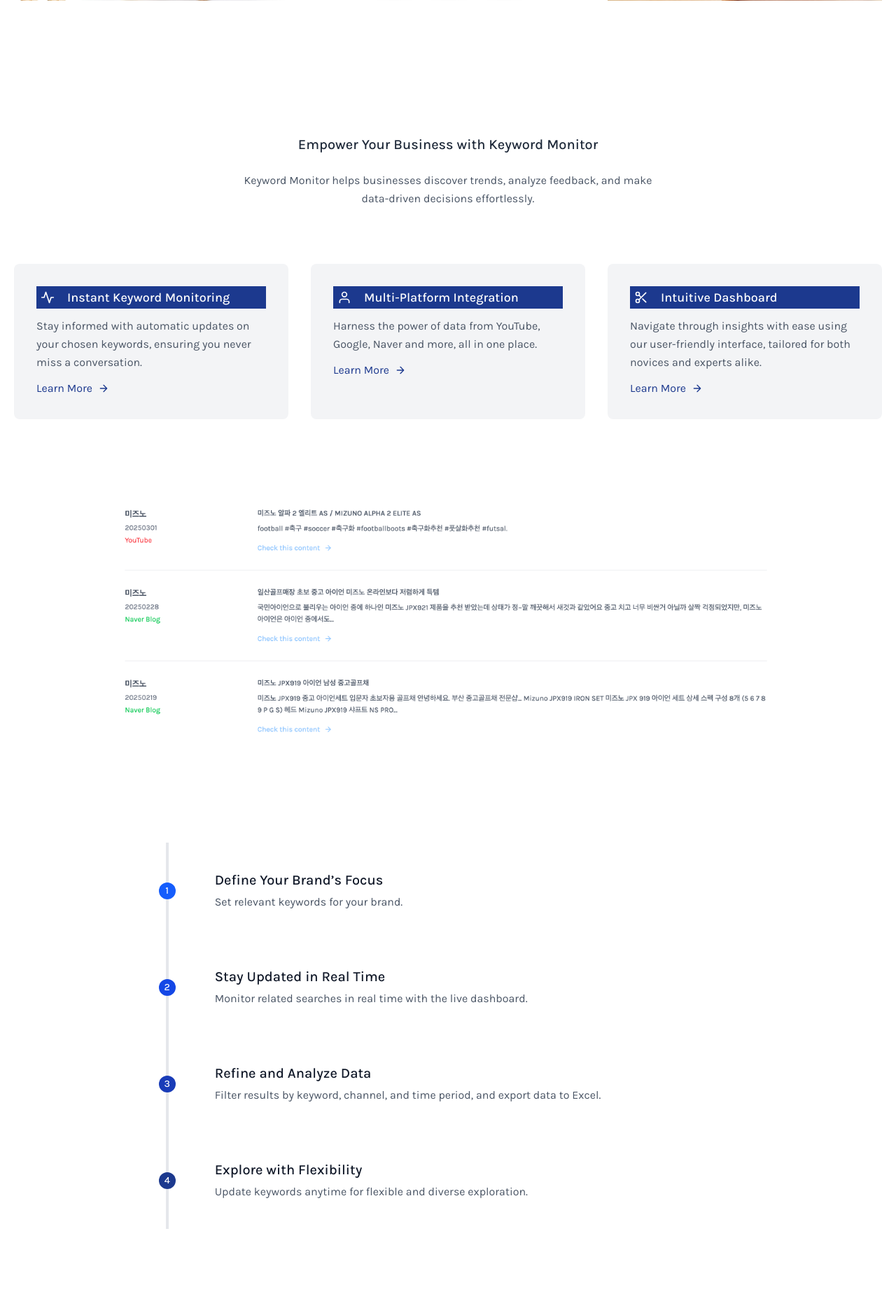
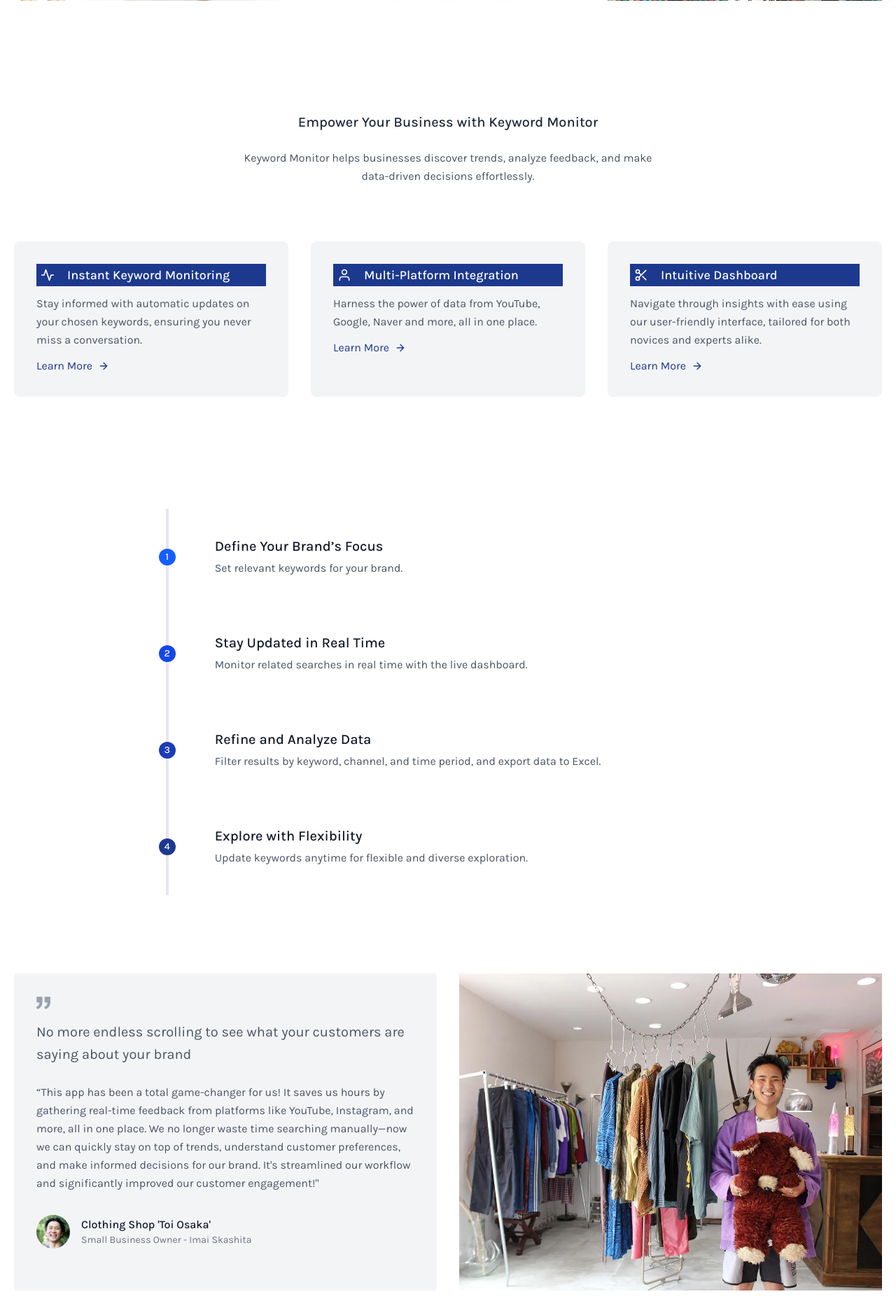
Before and after one commit to Rlohaustralia/keyword-monitor, a Django app: template templates/index.html in a window 1280 px wide. Shown: the part 1300-3159 px from the top of the page at 70% size. Run offline with Django 4.2, Linux system fonts and the light colour scheme; the template is opened without the code that fills it, so the values that code supplies are empty; some web fonts are replaced.

Commit message:
Updated UI/UX

```diff
--- a/templates/index.html
+++ b/templates/index.html
@@ -16,18 +16,8 @@
           <img alt="gallery" class="absolute inset-0 w-full h-full object-cover object-center" src="{% static 'assets/images/sub1.webp' %}">
           <div class="px-8 py-10 relative z-10 w-full border-4 border-gray-200 bg-white opacity-0 hover:opacity-100">
             <h2 class="tracking-widest text-sm title-font font-medium text-indigo-500 mb-1">🛒</h2>
-            <h1 class="title-font text-lg font-medium text-gray-900 mb-3">Clothing</h1>
-            <p class="leading-relaxed">Photo booth fam kinfolk cold-pressed sriracha leggings jianbing microdosing tousled waistcoat.</p>
-          </div>
-        </div>
-      </div>
-      <div class="lg:w-1/3 sm:w-1/2 p-4">
-        <div class="flex relative">
-          <img alt="gallery" class="absolute inset-0 w-full h-full object-cover object-center" src="{% static 'assets/images/sub3.avif' %}">
-          <div class="px-8 py-10 relative z-10 w-full border-4 border-gray-200 bg-white opacity-0 hover:opacity-100">
-            <h2 class="tracking-widest text-sm title-font font-medium text-indigo-500 mb-1">🛒</h2>
             <h1 class="title-font text-lg font-medium text-gray-900 mb-3">Fashion</h1>
-            <p class="leading-relaxed">Photo booth fam kinfolk cold-pressed sriracha leggings jianbing microdosing tousled waistcoat.</p>
+            <p class="leading-relaxed"># Uniqlo, HeatTec, Levi's 501, Adidas, UltraBoost, The North Face, Nuptse down jackets, Supreme, Box logo hoodies.</p>
           </div>
         </div>
       </div>
@@ -41,6 +31,17 @@
           </div>
         </div>
       </div>
+      <div class="lg:w-1/3 sm:w-1/2 p-4">
+        <div class="flex relative">
+          <img alt="gallery" class="absolute inset-0 w-full h-full object-cover object-center" src="{% static 'assets/images/sub11.jpg' %}">
+          <div class="px-8 py-10 relative z-10 w-full border-4 border-gray-200 bg-white opacity-0 hover:opacity-100">
+            <h2 class="tracking-widest text-sm title-font font-medium text-indigo-500 mb-1">🛒</h2>
+            <h1 class="title-font text-lg font-medium text-gray-900 mb-3">Food and Beverage</h1>
+            <p class="leading-relaxed">Photo booth fam kinfolk cold-pressed sriracha leggings jianbing microdosing tousled waistcoat.</p>
+          </div>
+        </div>
+      </div>
+
       <div class="lg:w-1/3 sm:w-1/2 p-4">
         <div class="flex relative">
           <img alt="gallery" class="absolute inset-0 w-full h-full object-cover object-center" src="{% static 'assets/images/sub10.jpg' %}">
@@ -63,10 +64,10 @@
       </div>
       <div class="lg:w-1/3 sm:w-1/2 p-4">
         <div class="flex relative">
-          <img alt="gallery" class="absolute inset-0 w-full h-full object-cover object-center" src="{% static 'assets/images/sub11.jpg' %}">
+          <img alt="gallery" class="absolute inset-0 w-full h-full object-cover object-center" src="{% static 'assets/images/sub15.jpg' %}">
           <div class="px-8 py-10 relative z-10 w-full border-4 border-gray-200 bg-white opacity-0 hover:opacity-100">
             <h2 class="tracking-widest text-sm title-font font-medium text-indigo-500 mb-1">🛒</h2>
-            <h1 class="title-font text-lg font-medium text-gray-900 mb-3">Food and Beverage</h1>
+            <h1 class="title-font text-lg font-medium text-gray-900 mb-3">Place</h1>
             <p class="leading-relaxed">Photo booth fam kinfolk cold-pressed sriracha leggings jianbing microdosing tousled waistcoat.</p>
           </div>
         </div>
@@ -77,8 +78,10 @@
 
 
 
+
+
 <section class="text-gray-600 body-font">
-  <div class="container px-5 py-24 mx-auto">
+  <div class="container px-5 py-16 mx-auto">
     <div class="flex flex-col text-center w-full mb-20">
       <h1 class="sm:text-xl font-medium title-font text-gray-800">Empower Your Business with Keyword Monitor</h1>
       </br>
@@ -153,8 +156,9 @@
 </section>
 
 
+
+
 <section class="text-gray-600 body-font">
-  <img class="xl:w-3/4 lg:w-1/3 md:w-1/2 w-2/3 block mx-auto mb-10 object-cover object-center rounded" alt="customers" src="{% static 'assets/images/sub13.png' %}">
   <div class="container px-5 py-24 mx-auto flex flex-wrap">
     <div class="flex relative pt-10 pb-20 sm:items-center md:w-2/3 mx-auto">
       <div class="h-full w-6 absolute inset-0 flex items-center justify-center">
@@ -206,4 +210,59 @@
     </div>
   </div>
 </section>
+
+
+
+
+<section class="text-gray-600 body-font">
+  <div class="container px-5 py-4 mx-auto">
+    <div class="flex flex-wrap -m-4">
+      <div class="p-4 md:w-1/2 w-full">
+        <div class="h-full bg-gray-100 p-8 rounded">
+          <svg xmlns="http://www.w3.org/2000/svg" fill="currentColor" class="block w-5 h-5 text-gray-400 mb-4" viewBox="0 0 975.036 975.036">
+            <path d="M925.036 57.197h-304c-27.6 0-50 22.4-50 50v304c0 27.601 22.4 50 50 50h145.5c-1.9 79.601-20.4 143.3-55.4 191.2-27.6 37.8-69.399 69.1-125.3 93.8-25.7 11.3-36.8 41.7-24.8 67.101l36 76c11.6 24.399 40.3 35.1 65.1 24.399 66.2-28.6 122.101-64.8 167.7-108.8 55.601-53.7 93.7-114.3 114.3-181.9 20.601-67.6 30.9-159.8 30.9-276.8v-239c0-27.599-22.401-50-50-50zM106.036 913.497c65.4-28.5 121-64.699 166.9-108.6 56.1-53.7 94.4-114.1 115-181.2 20.6-67.1 30.899-159.6 30.899-277.5v-239c0-27.6-22.399-50-50-50h-304c-27.6 0-50 22.4-50 50v304c0 27.601 22.4 50 50 50h145.5c-1.9 79.601-20.4 143.3-55.4 191.2-27.6 37.8-69.4 69.1-125.3 93.8-25.7 11.3-36.8 41.7-24.8 67.101l35.9 75.8c11.601 24.399 40.501 35.2 65.301 24.399z"></path>
+          </svg>
+          <p class="leading-relaxed mb-6 sm:text-xl"> No more endless scrolling to see what your customers are saying about your brand</p>
+          <p class="leading-relaxed mb-8">“This app has been a total game-changer for us! It saves us hours by gathering real-time feedback from platforms like YouTube, Instagram, and more, all in one place. We no longer waste time searching manually—now we can quickly stay on top of trends, understand customer preferences, and make informed decisions for our brand. It's streamlined our workflow and significantly improved our customer engagement!"</p>
+          <a class="inline-flex items-center">
+            <img alt="profile" src="{% static 'assets/images/sub17.png' %}" class="w-12 h-12 rounded-full flex-shrink-0 object-cover object-center">
+            <span class="flex-grow flex flex-col pl-4">
+              <span class="title-font font-medium text-gray-900">Clothing Shop 'Toi Osaka'</span>
+              <span class="text-gray-500 text-sm">Small Business Owner - Imai Skashita </span>
+            </span>
+          </a>
+        </div>
+      </div>
+      <div class="p-4 md:w-1/2 w-full">
+        <img alt="working_product" src="{% static 'assets/images/sub16.webp' %}">
+      </div>
+      </div>
+    </div>
+    <div class="container px-5 py-24 mx-auto">
+      <div class="flex flex-wrap -m-4">
+        <div class="p-4 md:w-1/2 w-full">
+          <img alt="working_product" src="{% static 'assets/images/sub19.jpg' %}">
+        </div>
+        <div class="p-4 md:w-1/2 w-full">
+          <div class="h-full bg-gray-100 p-8 rounded">
+            <svg xmlns="http://www.w3.org/2000/svg" fill="currentColor" class="block w-5 h-5 text-gray-400 mb-4" viewBox="0 0 975.036 975.036">
+              <path d="M925.036 57.197h-304c-27.6 0-50 22.4-50 50v304c0 27.601 22.4 50 50 50h145.5c-1.9 79.601-20.4 143.3-55.4 191.2-27.6 37.8-69.399 69.1-125.3 93.8-25.7 11.3-36.8 41.7-24.8 67.101l36 76c11.6 24.399 40.3 35.1 65.1 24.399 66.2-28.6 122.101-64.8 167.7-108.8 55.601-53.7 93.7-114.3 114.3-181.9 20.601-67.6 30.9-159.8 30.9-276.8v-239c0-27.599-22.401-50-50-50zM106.036 913.497c65.4-28.5 121-64.699 166.9-108.6 56.1-53.7 94.4-114.1 115-181.2 20.6-67.1 30.899-159.6 30.899-277.5v-239c0-27.6-22.399-50-50-50h-304c-27.6 0-50 22.4-50 50v304c0 27.601 22.4 50 50 50h145.5c-1.9 79.601-20.4 143.3-55.4 191.2-27.6 37.8-69.4 69.1-125.3 93.8-25.7 11.3-36.8 41.7-24.8 67.101l35.9 75.8c11.601 24.399 40.501 35.2 65.301 24.399z"></path>
+            </svg>
+            <p class="leading-relaxed mb-6 sm:text-xl"> If you couldn’t afford to hire a full-time marketer, this app is the perfect solution</p>
+            <p class="leading-relaxed mb-8">"This app has been a lifesaver for us! As a small business with limited resources, we couldn’t afford to hire a full-time marketer. But now, the app acts as our marketing tool, gathering real-time feedback from platforms like YouTube, Instagram, and more in one place. We can finally catch the valuable feedback we nearly missed before, stay on top of trends, and make smarter decisions to grow our cafe. It’s been a huge boost to our workflow and customer engagement!"</p>
+            <a class="inline-flex items-center">
+              <img alt="profile" src="{% static 'assets/images/sub20.png' %}" class="w-12 h-12 rounded-full flex-shrink-0 object-cover object-center">
+              <span class="flex-grow flex flex-col pl-4">
+                <span class="title-font font-medium text-gray-900">Bakery Cafe 'Cibi'</span>
+                <span class="text-gray-500 text-sm">Small Business Owner - Charlotte Youngblutt </span>
+              </span>
+            </a>
+          </div>
+        </div>
+        </div>
+      </div>
+  </div>
+</section>
+
+
 {% endblock content%}
```
Also changed, not shown: static/assets/images/sub15.jpg (added), static/assets/images/sub16.webp (added), static/assets/images/sub17.png (added), static/assets/images/sub18.webp (added), static/assets/images/sub19.jpg (added), static/assets/images/sub20.png (added).
